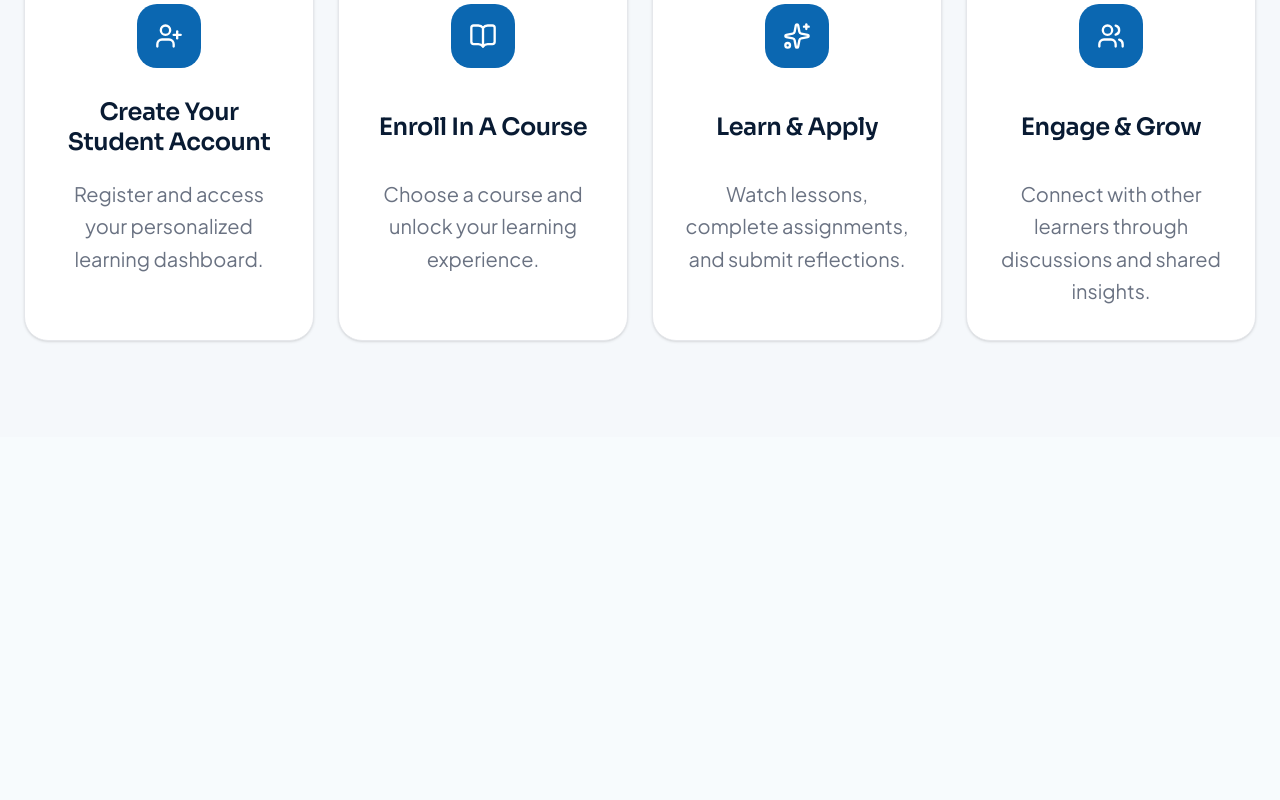
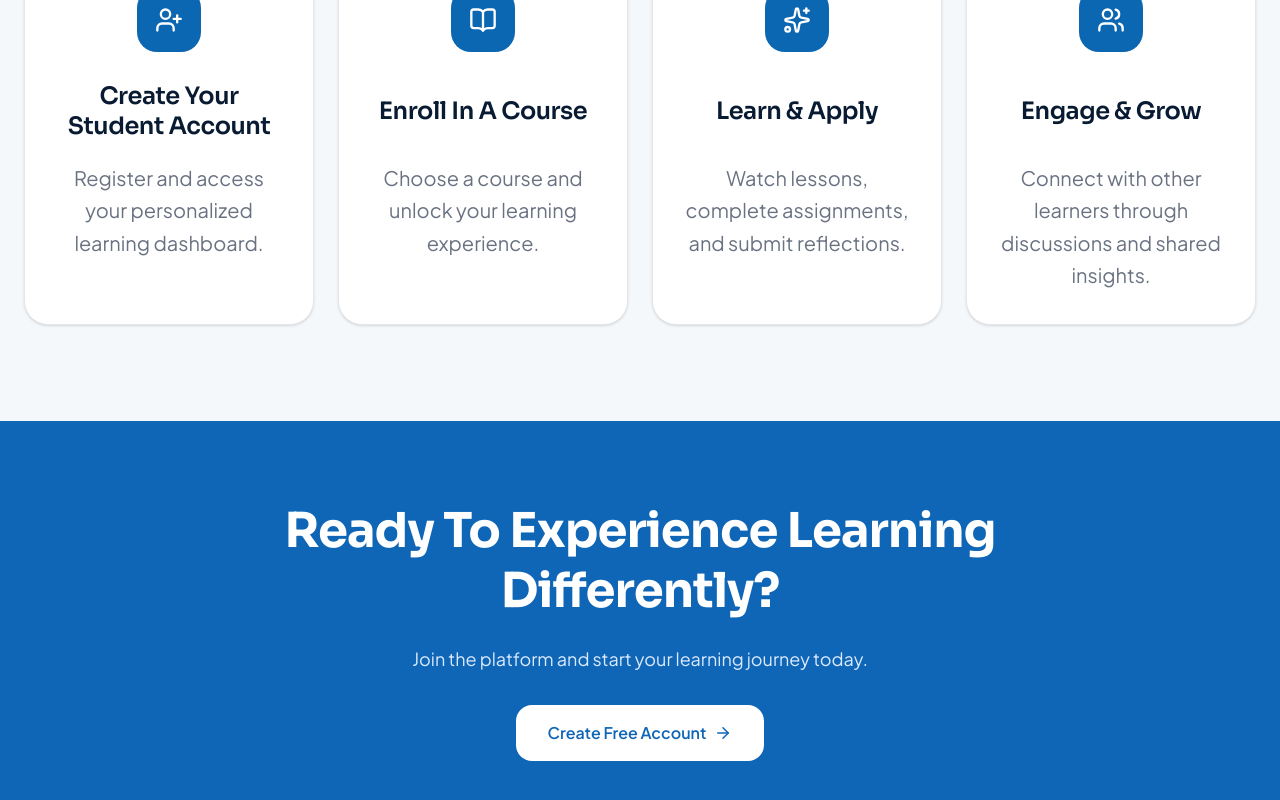
Before and after one commit to MizMelly/kta-learning-hub, a React (Vite) app: page / in a window 1280 px wide. Shown: the part 1930-2730 px from the top of the page. Before the commit the page ends 2367 px from the top, so only its background shows below. Built offline with nearby package versions, Linux system fonts and the light colour scheme.

Commit message:
Login UI created

```diff
--- a/src/components/Footer.jsx
+++ b/src/components/Footer.jsx
@@ -1,27 +1,24 @@
-import { Link } from "react-router-dom";
+import { ArrowRight } from "lucide-react";
 
 export default function Footer() {
   return (
-    <footer className="border-t border-neutral bg-white">
-      <div className="container py-6 flex flex-col md:flex-row items-center justify-between gap-4">
-        <p className="text-sm text-gray-500">
-          © {new Date().getFullYear()} KTA-HUB LMS. All rights reserved.
+    <section className="bg-[#0f66b7] py-20 px-6">
+      <div className="max-w-4xl mx-auto text-center">
+        <h2 className="text-white text-3xl md:text-5xl font-bold leading-tight">
+          Ready To Experience Learning
+          <br />
+          Differently?
+        </h2>
+
+        <p className="text-blue-100 mt-6 text-lg">
+          Join the platform and start your learning journey today.
         </p>
 
-        <div className="flex items-center gap-6 text-sm">
-          <Link to="/" className="hover:text-blue-600">
-            Home
-          </Link>
-
-          <Link to="/login" className="hover:text-blue-600">
-            Login
-          </Link>
-
-          <Link to="/register" className="hover:text-blue-600">
-            Register
-          </Link>
-        </div>
+        <button className="mt-8 inline-flex items-center gap-2 bg-white text-[#0f66b7] px-8 py-4 rounded-xl font-semibold hover:bg-gray-100 transition">
+          Create Free Account
+          <ArrowRight size={18} />
+        </button>
       </div>
-    </footer>
+    </section>
   );
 }
--- a/src/components/Hero.jsx
+++ b/src/components/Hero.jsx
@@ -2,7 +2,7 @@ import { ArrowRight } from "lucide-react";
 
 const Hero = () => {
   return (
-    <section className="bg-[#f4f7fa] min-h-[calc(100vh-64px)] flex items-center justify-center px-5 sm:px-6 lg:px-8">
+    <section className="bg-[#f4f7fa] py-12 sm:py-16 lg:min-h-[calc(100vh-80px)] flex items-center justify-center px-5 sm:px-6 lg:px-8">
       <div className="max-w-6xl mx-auto text-center">
         {/* Heading */}
         <h1 className="text-2xl sm:text-3xl md:text-4xl lg:text-5xl font-bold leading-tight text-[#101828]">
--- a/src/components/Home.jsx
+++ b/src/components/Home.jsx
@@ -1,4 +1,5 @@
 import Navbar from "../components/Navbar";
+import Footer from "../components/Footer";
 import Hero from "../components/Hero";
 import WhyPlatform from "../components/WhyPlatform";
 import LearningJourney from "../components/LearningJourney";
@@ -10,6 +11,7 @@ export default function Home() {
       <Hero />
       <WhyPlatform />
       <LearningJourney />
+      <Footer />
     </>
   );
 }
```
Also changed, not shown: src/components/Login.jsx (+2 -6 lines).
